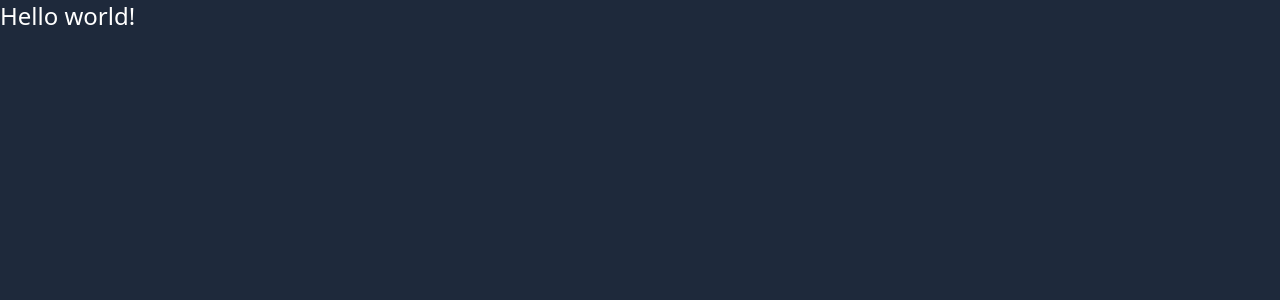
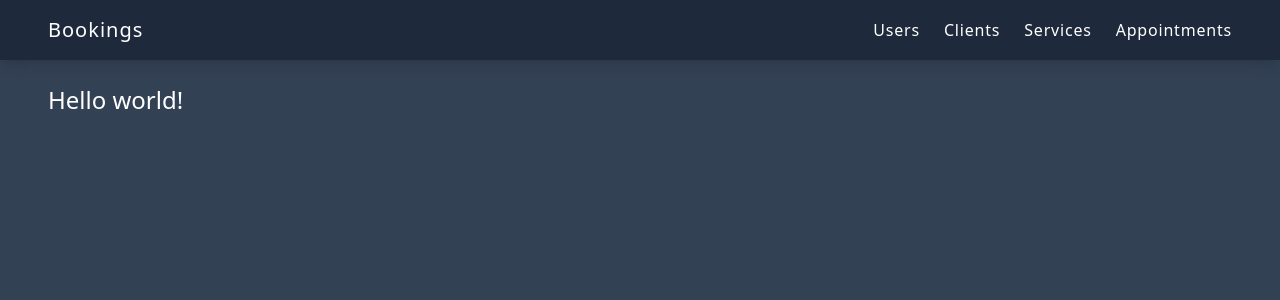
Before and after one commit to pauloo0/bookings, a React (Vite) app: page / in a window 1280 px wide. Shown: the top 300 px of the page. Built offline with nearby package versions, Linux system fonts and the light colour scheme.

Commit message:
Creating navbar.

```diff
--- /dev/null
+++ b/src/features/navbar/Navbar.tsx
@@ -0,0 +1,15 @@
+import React from 'react'
+import { NavLink } from 'react-router-dom'
+
+const Navbar: React.FC = () => {
+  return (
+    <nav className='flex items-center justify-center space-x-6 tracking-wider'>
+      <NavLink to='/users'>Users</NavLink>
+      <NavLink to='/clients'>Clients</NavLink>
+      <NavLink to='/services'>Services</NavLink>
+      <NavLink to='/appointments'>Appointments</NavLink>
+    </nav>
+  )
+}
+
+export default Navbar
--- a/src/layouts/RootLayout.tsx
+++ b/src/layouts/RootLayout.tsx
@@ -1,11 +1,21 @@
 import React from 'react'
-import { Outlet } from 'react-router-dom'
+import { Outlet, Link } from 'react-router-dom'
+
+import Navbar from '../features/navbar/Navbar'
 
 const RootLayout: React.FC = () => {
   return (
-    <main className='min-h-screen text-white bg-slate-800'>
-      <Outlet />
-    </main>
+    <div className='min-h-screen text-white bg-slate-700'>
+      <header className='flex items-center justify-between px-12 py-4 shadow-lg bg-slate-800'>
+        <Link to='/' className='text-xl tracking-wider text-semibold'>
+          Bookings
+        </Link>
+        <Navbar />
+      </header>
+      <main className='px-12 py-6'>
+        <Outlet />
+      </main>
+    </div>
   )
 }
 
```
